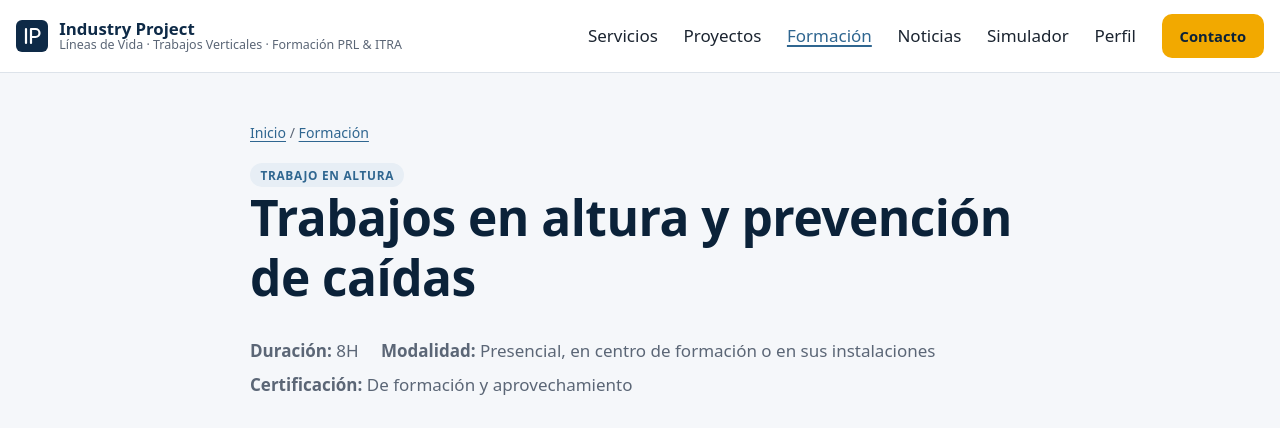
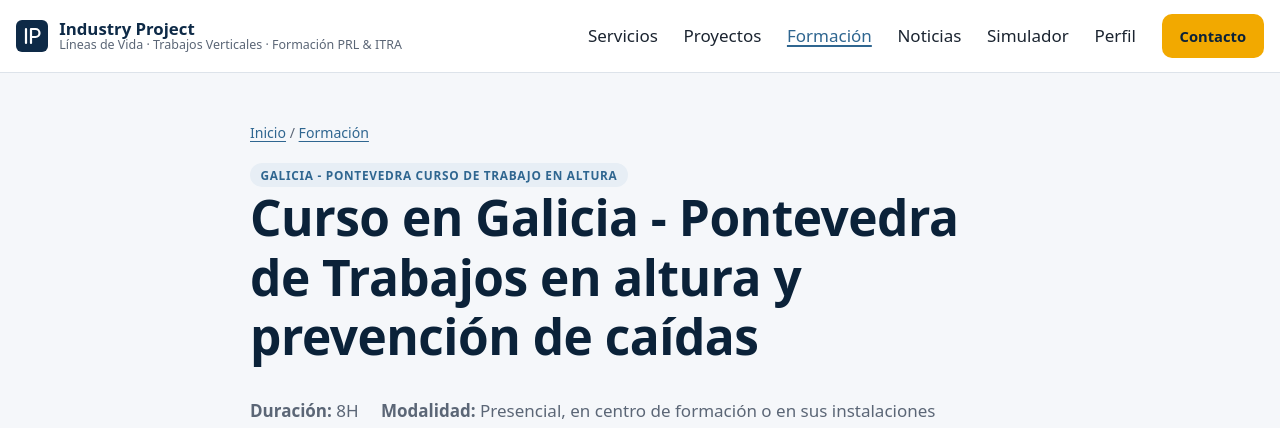
Before and after one commit to Jhonbedoyaestevan/industryproject-web, an Eleventy site: page src/content/formacion/trabajos-en-altura.md in a window 1280 px wide. Shown: the top 428 px of the page. Built offline with nearby package versions, Linux system fonts and the light colour scheme; Eleventy itself is replaced by a stand-in of ours; files that its build step writes are made by us from their sources.

Commit message:
contenido(Curso): actualizar «trabajos-en-altura»

```diff
--- a/src/content/formacion/trabajos-en-altura.md
+++ b/src/content/formacion/trabajos-en-altura.md
@@ -1,10 +1,12 @@
 ---
-title: Trabajos en altura y prevención de caídas
+title: Curso en Galicia - Pontevedra de Trabajos en altura y prevención de caídas
 orden: 1
 draft: false
-categoria: Trabajo en altura
-resumen: "Curso deTrabajos en Altura RD/2177/04 8H.  Se puede dar soporte con la
-  unidad movil de formación, tenemos la capacidad de desplazamiento nacional. "
+categoria: Galicia - Pontevedra curso de Trabajo en altura
+resumen: >-
+  Galicia - Pontevedra
+
+  Curso deTrabajos en Altura RD/2177/04 8H.  Se puede dar soporte con la unidad movil de formación, tenemos la capacidad de desplazamiento nacional.
 puntos:
   - EPI anticaídas y líneas de vida
   - Planificación y plan de rescate
```
